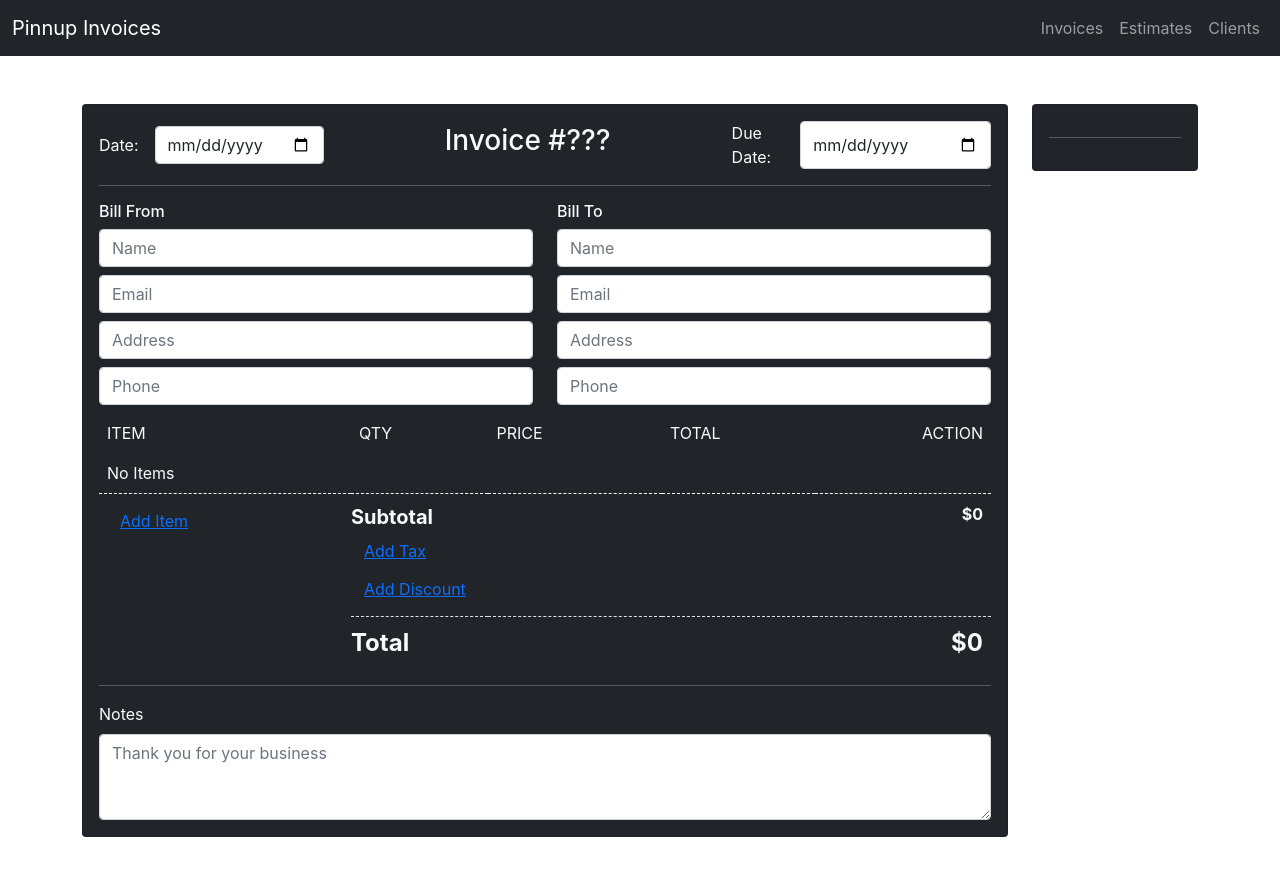
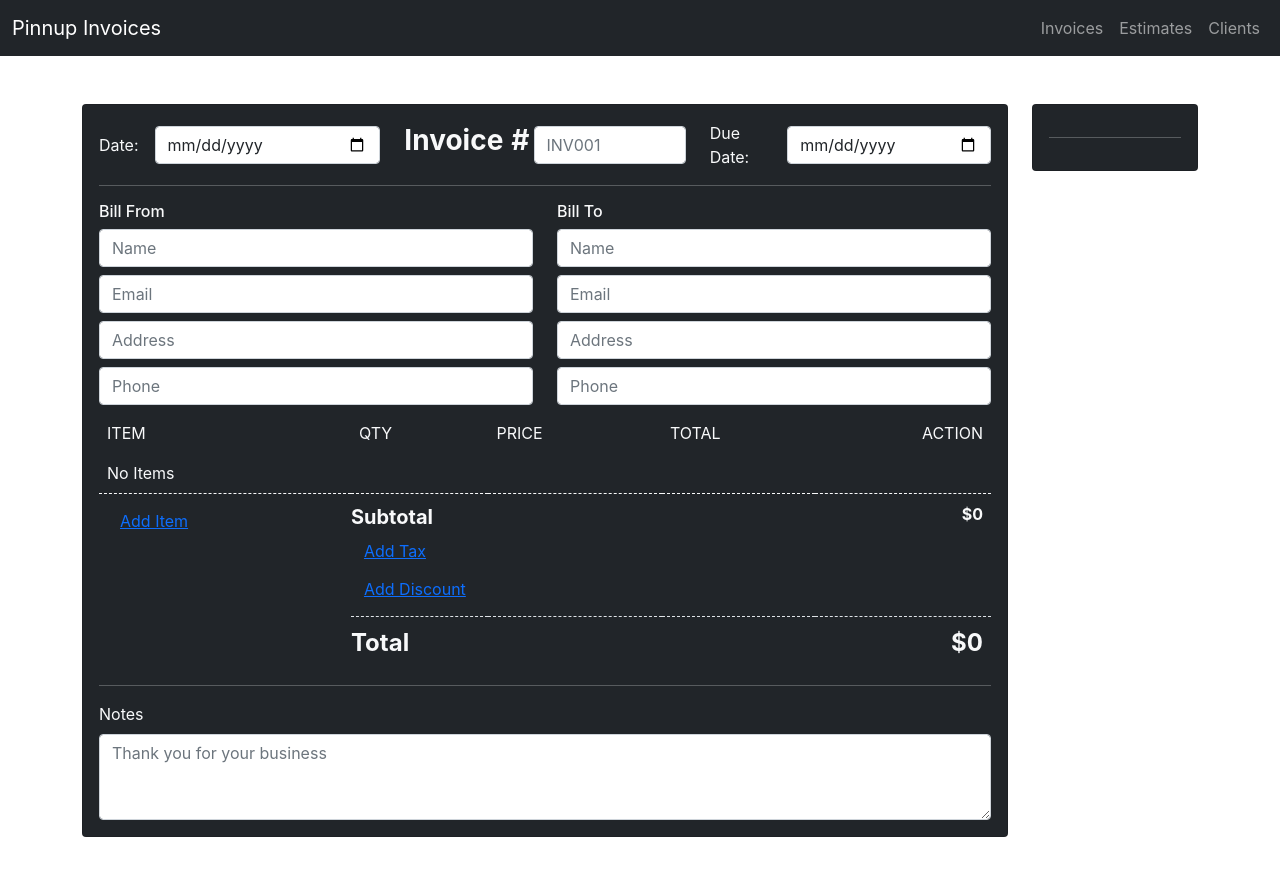
Before and after one commit to IslandTeki18/invoice-web-client, a React (Vite) app: page /invoices/new-invoice in a window 1280 px wide. Shown: the top 876 px of the page. Built offline with nearby package versions, Linux system fonts and the light colour scheme.

Commit message:
action: finished the main form card for the invoice

```diff
--- a/src/components/createInvoiceCard/CreateInvoiceCard.jsx
+++ b/src/components/createInvoiceCard/CreateInvoiceCard.jsx
@@ -8,6 +8,7 @@ const CreateInvoiceCard = (props) => {
   const [invoiceForm, setInvoiceForm] = useState({
     startDate: "",
     dueDate: "",
+    invoiceNum: "",
     billForm: {
       billFromName: "",
       billFromEmail: "",
@@ -37,12 +38,13 @@ const CreateInvoiceCard = (props) => {
               startDate: invoiceForm.stateDate,
               dueDate: invoiceForm.dueDate,
             }}
-            dateCallback={(dates) => {
+            dateCallback={(dates, invoiceNum) => {
               setInvoiceForm((prevState) => {
                 return {
                   ...prevState,
                   startDate: dates.startDate,
                   dueDate: dates.dueDate,
+                  invoiceNum: invoiceNum
                 };
               });
             }}
@@ -60,7 +62,6 @@ const CreateInvoiceCard = (props) => {
           />
           <CreateInvoiceCardItems
             invoiceItemCallback={(items) => {
-              console.log("Items Callback: ", items);
               setInvoiceForm((prevState) => {
                 return {
                   ...prevState,
--- a/src/components/createInvoiceCard/createInvoiceCardFooter/CreateInvoiceCardFooter.jsx
+++ b/src/components/createInvoiceCard/createInvoiceCardFooter/CreateInvoiceCardFooter.jsx
@@ -1,16 +1,17 @@
-import { useState } from "react";
+import { useState, useEffect } from "react";
 import "./CreateInvoiceCardFooter.scss";
 
-const CreateInvoiceCardFooter = () => {
+const CreateInvoiceCardFooter = (props) => {
   const [notes, setNotes] = useState("");
 
+  useEffect(() => {
+    props.notesCallback(notes);
+  }, [notes]);
+
   function sendData(e) {
-    e.preventDefault();
     setNotes(e.target.value);
-    setTimeout(() => {
-      props.notesCallback(notes);
-    }, 5000);
   }
+
   return (
     <div className="dkCreateInvoiceCardFooter">
       <div className="footer-wrapper">
--- a/src/components/createInvoiceCard/createInvoiceCardHeader/CreateInvoiceCardHeader.jsx
+++ b/src/components/createInvoiceCard/createInvoiceCardHeader/CreateInvoiceCardHeader.jsx
@@ -7,6 +7,7 @@ const CreateInvoiceCardHeader = (props) => {
     startDate: props.startDate || "",
     dueDate: props.dueDate || "",
   });
+  const [invoiceNum, setInvoiceNum] = useState("");
 
   useEffect(() => {
     if (dates.startDate !== "" && dates.dueDate !== "") {
@@ -23,14 +24,18 @@ const CreateInvoiceCardHeader = (props) => {
     });
   }
 
+  function handleInvoiceTitle(e) {
+    setInvoiceNum(e.target.value);
+  }
+
   function dateCallback() {
-    props.dateCallback(dates);
+    props.dateCallback(dates, invoiceNum);
   }
 
   return (
     <div className="dkCreateInvoiceCardHeader">
-      <div className="header-wrapper d-flex justify-content-between align-items-center">
-        <div className="date-picker-wrapper d-flex align-items-center">
+      <div className="header-wrapper row">
+        <div className="date-wrapper col-4">
           <label htmlFor="date-picker-input form-label">Date:</label>
           <Input
             className="ms-3"
@@ -40,14 +45,26 @@ const CreateInvoiceCardHeader = (props) => {
             name="startDate"
           />
         </div>
-        <div className="title-wrapper">
-          <h3>Invoice #???</h3>
+        <div className="title-wrapper col-4">
+          <h3 className="fw-bolder">
+            Invoice<span className="ms-2">#</span>
+          </h3>
+          <Input
+            type="text"
+            className="ms-1"
+            value={invoiceNum}
+            onChange={handleInvoiceTitle}
+            name="invoiceNum"
+            placeholder="INV001"
+          />
         </div>
-        <div className="dueDate-picker-wrapper d-flex">
-          <label htmlFor="dueDate-picker-input form-label">Due Date:</label>
+        <div className="date-wrapper col-4">
+          <label htmlFor="form-label" className="dueDate-label">
+            Due Date:
+          </label>
           <Input
             type="date"
-            className="ms-3"
+            className="ms-2"
             value={dates.dueDate}
             min={dates.startDate}
             onChange={handleInputChange}
--- a/src/components/createInvoiceCard/createInvoiceCardHeader/CreateInvoiceCardHeader.scss
+++ b/src/components/createInvoiceCard/createInvoiceCardHeader/CreateInvoiceCardHeader.scss
@@ -0,0 +1,13 @@
+.dkCreateInvoiceCardHeader {
+    .title-wrapper {
+        display: flex;
+        align-items: center;
+    }
+    .date-wrapper {
+        display: flex;
+        align-items: center
+    }
+    .dueDate-label {
+        width: 100px
+    }
+}
--- a/src/components/createInvoiceCard/createInvoiceCardItems/CreateInvoiceCardItems.jsx
+++ b/src/components/createInvoiceCard/createInvoiceCardItems/CreateInvoiceCardItems.jsx
@@ -26,11 +26,15 @@ const CreateInvoiceCardItems = (props) => {
   useEffect(() => {
     if (itemsAndTotal.grandTotal > 0 && itemsAndTotal.subTotal > 0)
       propsCallback();
-  }, [itemsAndTotal]);
+  }, [itemsAndTotal.subTotal]);
 
   function propsCallback() {
-    console.log("Items Array: ", itemArray);
-    console.log("Items and Total: ", itemsAndTotal);
+    setItemsAndTotal((prevState) => {
+      return {
+        ...prevState,
+        items: itemArray,
+      };
+    });
     props.invoiceItemCallback(itemsAndTotal);
   }
 
--- a/src/pages/createInvoicePage/CreateInvoicePage.jsx
+++ b/src/pages/createInvoicePage/CreateInvoicePage.jsx
@@ -3,13 +3,17 @@ import "./CreateInvoicePage.scss";
 import CreateInvoiceCard from "../../components/createInvoiceCard/CreateInvoiceCard";
 
 const CreateInvoicePage = () => {
+  const [invoiceForm, setInvoiceForm] = useState({})
+  console.log("From Create Invoice Page: ", invoiceForm)
 
   return (
     <div className="dkCreateInvoicePage">
       <div className="container">
         <div className="row">
           <div className="col-10">
-            <CreateInvoiceCard className="my-5" />
+            <CreateInvoiceCard className="my-5" formCallback={(form) => {
+              setInvoiceForm(form)
+            }} />
           </div>
           <div className="col-2">
             <div className="card bg-dark text-light my-5">
```
Also changed, not shown: 4 other files (tests, documents, lock files or other folders).
